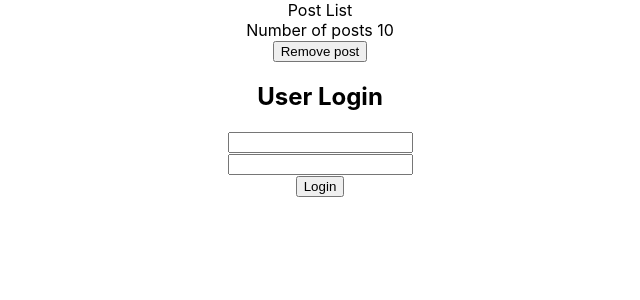
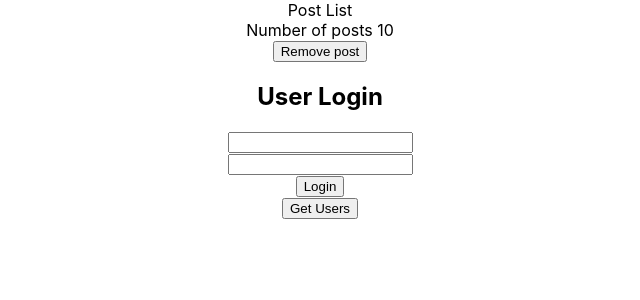
Before and after one commit to Veljko28/learn-redux, a React (Create React App) app: page / in a window 1280 px wide. Shown: the top 300 px of the page, without its empty margins (320-960 px from the left). Built offline with nearby package versions, Linux system fonts and the light colour scheme.

Commit message:
making changes for the display of the users

```diff
--- a/src/components/UserContainer.tsx
+++ b/src/components/UserContainer.tsx
@@ -1,7 +1,7 @@
 import React from 'react'
 import { useDispatch, useSelector } from 'react-redux';
 import { State } from '../redux/tsTypes';
-import { loginUser } from '../redux/user/userTypes';
+import { getApiUsers, loginUser } from '../redux/user/userTypes';
 
 const UserContainer = () => {
   const [user,handleUser] = React.useState({
@@ -9,7 +9,8 @@ const UserContainer = () => {
     password: ''
   });
   const dispatch = useDispatch();
-  const userName = useSelector((state: State) => (state as any).user.userDetails?.name);
+  const userName = useSelector((state: State) => state.user.userDetails?.name);
+  const users = useSelector((state: State) => state.user.apiUsers);
   return (
     <div>
       <h2>User Login</h2>
@@ -19,6 +20,12 @@ const UserContainer = () => {
       <br/>
       <button onClick={() => dispatch(loginUser(user))}>Login</button>
       <h3 style={{display: userName ? "block" : "none"}}>Hello {userName}</h3>
+      <br/>
+      <button onClick={() => dispatch(getApiUsers())}>Get Users</button>
+      {users.map(x => { return (
+        <h3 style={{display: x ? "block" : "none"}}>Hello I'm {x.name}</h3>
+      )}
+      )}
     </div>
   )
 }
```
